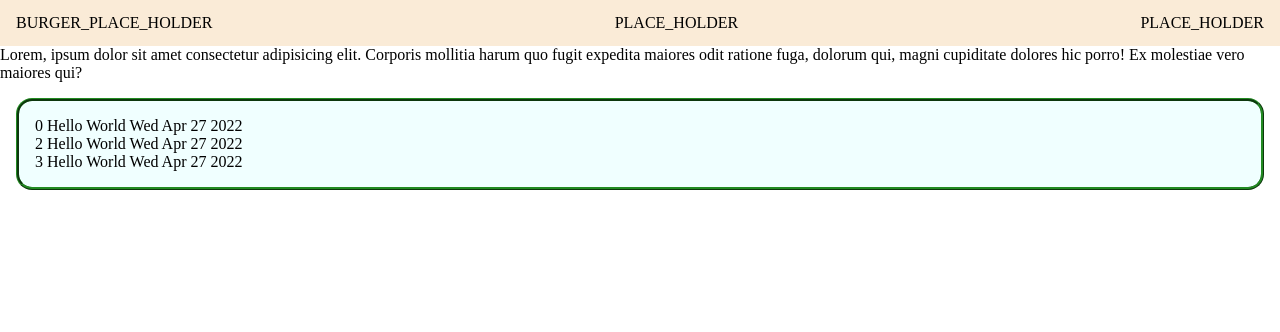
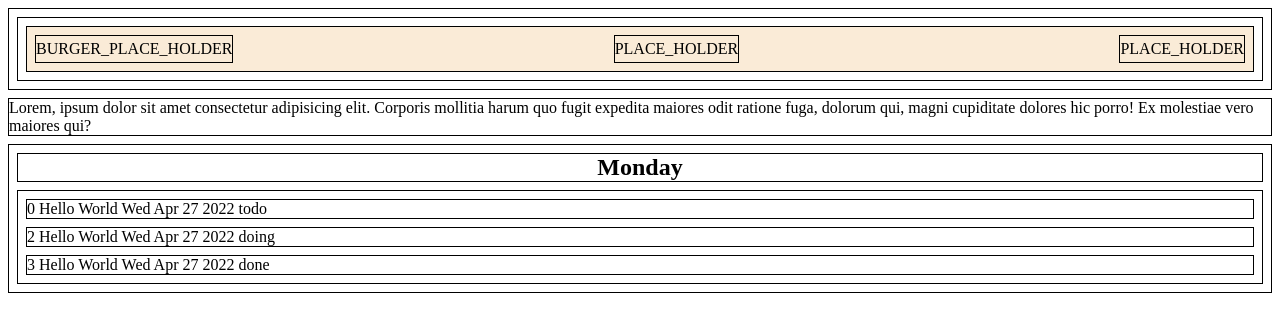
Before and after one commit to danielerhabor/yatdl, a React (Create React App) app: page / in a window 1280 px wide. Shown: the top 332 px of the page. Built offline with nearby package versions, Linux system fonts and the light colour scheme.

Commit message:
Created default border and margin to see box model easier Gave string values for `Status` enum

```diff
--- a/src/App.module.css
+++ b/src/App.module.css
@@ -0,0 +1,4 @@
+.borderMarginReset * {
+  border: 1px solid black;
+  margin: 0.5rem 0.5rem 0.5rem 0.5rem;
+}
--- a/src/App.tsx
+++ b/src/App.tsx
@@ -1,4 +1,4 @@
-import './App.module.css';
+import styles from './App.module.css';
 
 import { Task, Status } from './types/types';
 
@@ -9,29 +9,29 @@ const App: React.FC = () => {
   const tasks: Task[] = [
     {
       id: 0,
-      name: 'Do Stuff',
+      name: 'First Task',
       description: 'Hello World',
       created_at: new Date(),
       status: Status.TODO,
     },
     {
       id: 2,
-      name: 'Do Stuff',
+      name: 'Second Task',
       description: 'Hello World',
       created_at: new Date(),
-      status: Status.TODO,
+      status: Status.DOING,
     },
     {
       id: 3,
-      name: 'Do Stuff',
+      name: 'Third Task',
       description: 'Hello World',
       created_at: new Date(),
-      status: Status.TODO,
+      status: Status.DONE,
     },
   ];
 
   return (
-    <>
+    <div className={styles.borderMarginReset}>
       <header>
         <NavBar />
       </header>
@@ -41,7 +41,7 @@ const App: React.FC = () => {
         qui, magni cupiditate dolores hic porro! Ex molestiae vero maiores qui?
       </main>
       <TaskList tasks={tasks} />
-    </>
+    </div>
   );
 };
 
--- a/src/components/NavBar.module.css
+++ b/src/components/NavBar.module.css
@@ -1,14 +1,12 @@
 .nav ul {
-  padding: 1rem;
   background-color: antiquewhite;
-  width: 100vw;
   list-style-type: none;
   display: flex;
   justify-content: space-between;
 }
 
 .nav li {
-  line-height: 0.9rem;
+  line-height: 1.6rem;
   font-size: 1rem;
 }
 
--- a/src/components/NavBar.tsx
+++ b/src/components/NavBar.tsx
@@ -9,7 +9,8 @@ const NavBar: React.FC = () => {
         <li>PLACE_HOLDER</li>
         <li>PLACE_HOLDER</li>
       </ul>
-  </nav>);
+    </nav>
+  );
 };
 
 export default NavBar;
--- a/src/components/TaskItem.tsx
+++ b/src/components/TaskItem.tsx
@@ -2,12 +2,10 @@ import React from 'react';
 
 import { Task } from '../types/types';
 
-const TaskItem: React.FC<{ task: Task }> = (props) => {
-  const { task } = props;
-
+const TaskItem: React.FC<{ task: Task }> = ({ task }) => {
   return (
     <li>
-      {task.id} {task.description} {task.created_at.toDateString()}
+      {task.id} {task.description} {task.created_at.toDateString()} {task.status}
     </li>
   );
 };
--- a/src/components/TaskList.module.css
+++ b/src/components/TaskList.module.css
@@ -1,9 +1,8 @@
-.tasklist {
-  list-style: none;
-  border-style: ridge;
-  border-radius: 1rem;
-  border-color: forestgreen;
-  background-color: azure;
-  padding: 1rem;
-  margin: 1rem;
+
+.tasklist h2 {
+  text-align: center;
 }
+
+.tasklist ul {
+  list-style-type: none;
+}
--- a/src/components/TaskList.tsx
+++ b/src/components/TaskList.tsx
@@ -1,17 +1,20 @@
 import React from 'react';
 
-import { Status, Task } from '../types/types';
+import { Task } from '../types/types';
 
 import TaskItem from './TaskItem';
-import styles from './TaskList.module.css'
+import styles from './TaskList.module.css';
 
-const TaskList: React.FC<{ tasks: Task[] }> = (props) => {
+const TaskList: React.FC<{ tasks: Task[] }> = ({ tasks }) => {
   return (
-    <ul className={styles.tasklist}>
-      {props.tasks.map((task: Task) => (
-        <TaskItem key={task.id} task={task} />
-      ))}
-    </ul>
+    <div className={styles.tasklist}>
+      <h2> Monday </h2>
+      <ul>
+        {tasks.map((task: Task) => (
+          <TaskItem key={task.id} task={task} />
+        ))}
+      </ul>
+    </div>
   );
 };
 
--- a/src/types/types.ts
+++ b/src/types/types.ts
@@ -1,10 +1,10 @@
 export enum Status {
-  TODO,
-  DOING,
-  DONE,
-  INCOMPLETE,
-  RESCHEDULED,
-};
+  TODO = 'todo',
+  DOING = 'doing',
+  DONE = 'done',
+  INCOMPLETE = 'incomplete',
+  RESCHEDULED = 'rescheduled',
+}
 
 export type Task = {
   id: number;
```
Lines whose indentation alone changed are shown as unchanged.
